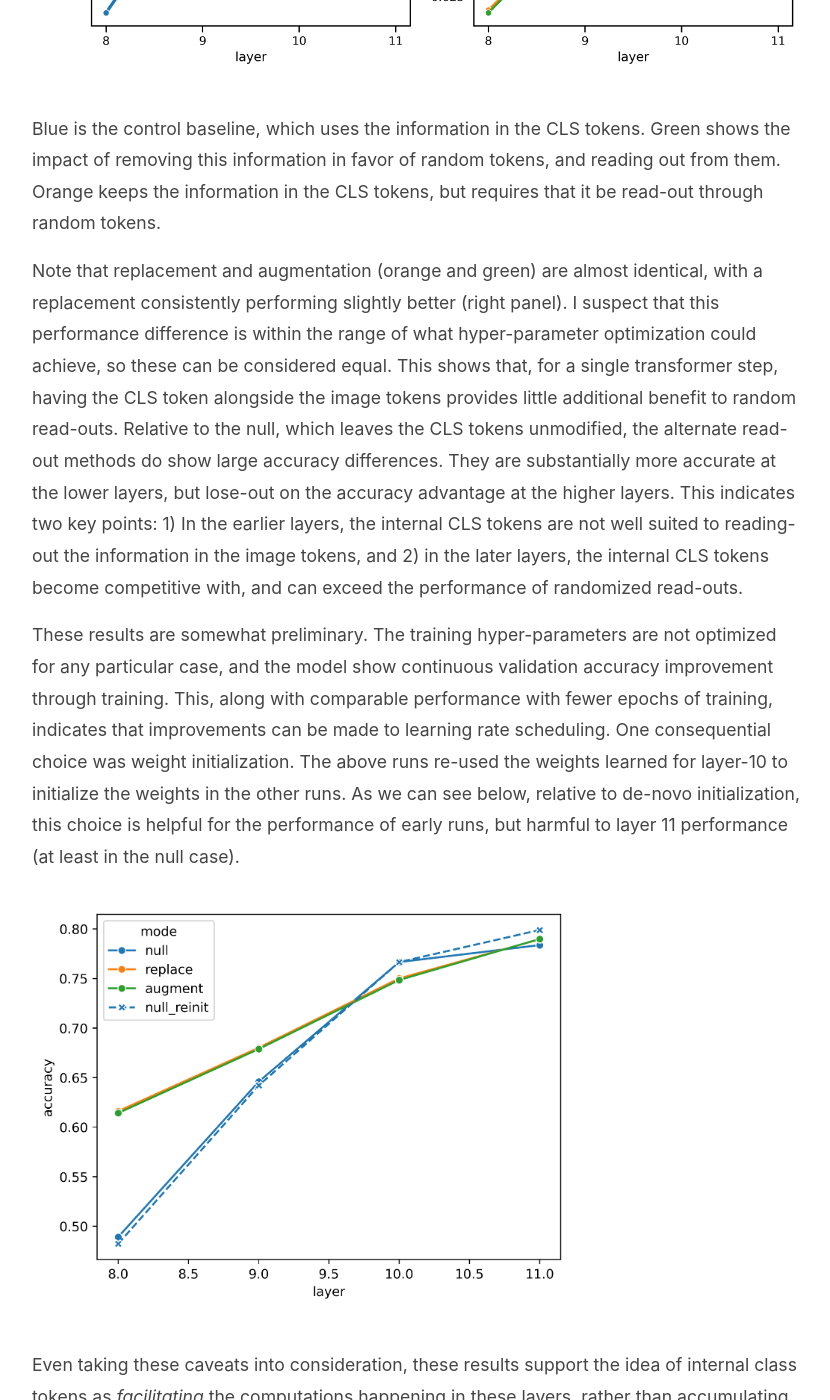
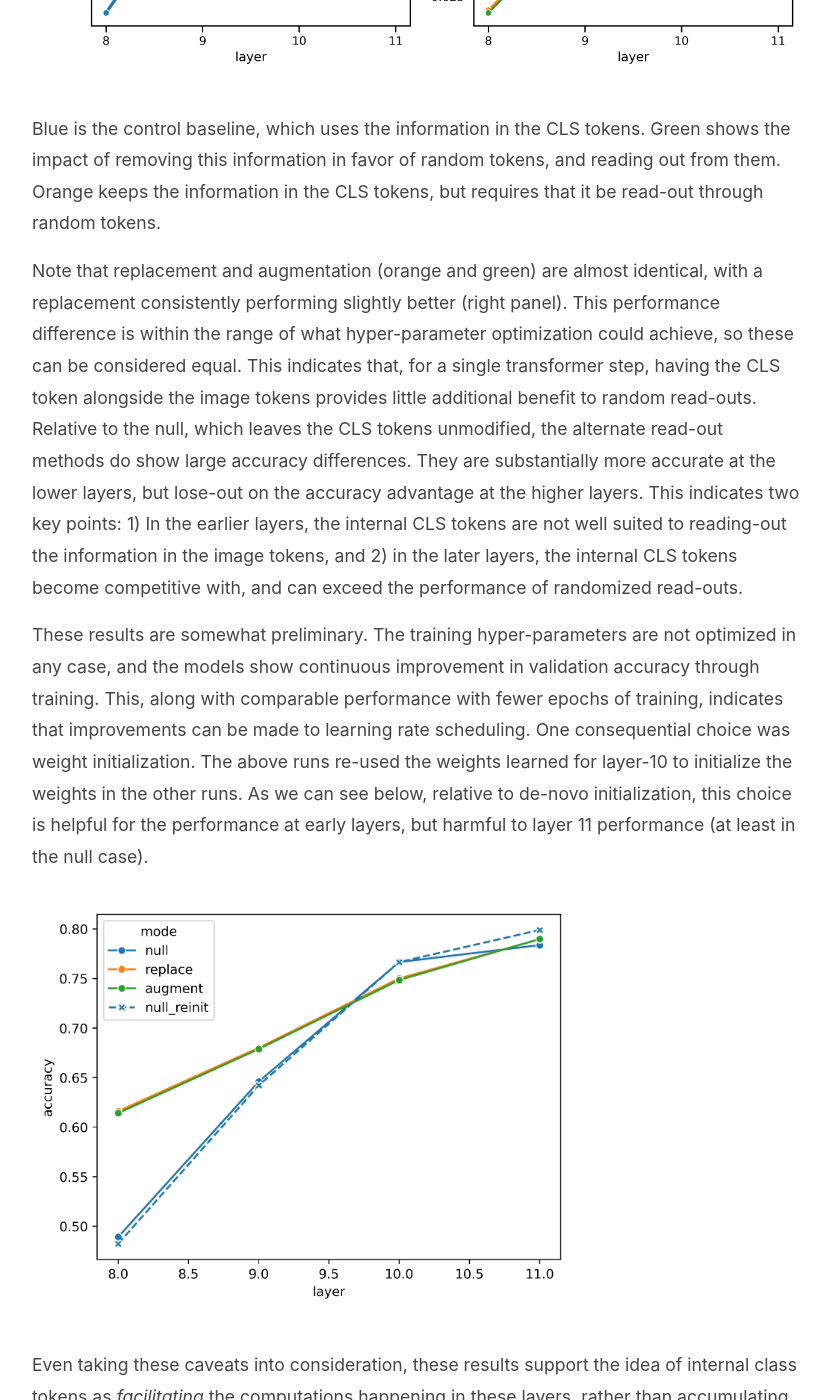
Before and after one commit to lrast/lrast.github.io, a Jekyll site: the page built from science/_posts/2026-02-13-lab_notes.md, in a window 1280 px wide and 1400 px high, scrolled down 3347 px. Shown: the whole window, without its empty margins (224-1054 px from the left). Built offline with Jekyll 4.4.1, drawn with Linux system fonts in a browser that asks for light colours; part of the change alters nothing that is shown; some of the changed text lies outside the part shown.

Commit message:
Edits and additional discussion 02/13

```diff
--- a/science/_posts/2026-02-13-lab_notes.md
+++ b/science/_posts/2026-02-13-lab_notes.md
@@ -59,27 +59,28 @@ Green shows the impact of removing this information in favor of random tokens, a
 Orange keeps the information in the CLS tokens, but requires that it be read-out through random tokens.
 
 Note that replacement and augmentation (orange and green) are almost identical, with a replacement consistently performing slightly better (right panel).
-I suspect that this performance difference is within the range of what hyper-parameter optimization could achieve, so these can be considered equal.
-This shows that, for a single transformer step, having the CLS token alongside the image tokens provides little additional benefit to random read-outs.
+This performance difference is within the range of what hyper-parameter optimization could achieve, so these can be considered equal.
+This indicates that, for a single transformer step, having the CLS token alongside the image tokens provides little additional benefit to random read-outs.
 Relative to the null, which leaves the CLS tokens unmodified, the alternate read-out methods do show large accuracy differences.
 They are substantially more accurate at the lower layers, but lose-out on the accuracy advantage at the higher layers.
 This indicates two key points: 1) In the earlier layers, the internal CLS tokens are not well suited to reading-out the information in the image tokens, and 2) in the later layers, the internal CLS tokens become competitive with, and can exceed the performance of randomized read-outs.
 
 These results are somewhat preliminary.
-The training hyper-parameters are not optimized for any particular case, and the model show continuous validation accuracy improvement through training.
+The training hyper-parameters are not optimized in any case, and the models show continuous improvement in validation accuracy through training.
 This, along with comparable performance with fewer epochs of training, indicates that improvements can be made to learning rate scheduling.
 One consequential choice was weight initialization.
 The above runs re-used the weights learned for layer-10 to initialize the weights in the other runs.
-As we can see below, relative to de-novo initialization, this choice is helpful for the performance of early runs, but harmful to layer 11 performance (at least in the null case).
+As we can see below, relative to de-novo initialization, this choice is helpful for the performance at early layers, but harmful to layer 11 performance (at least in the null case).
 
 ![Alternative Accuracy Curves ](/assets/images/2026-02-13/alt_accuracy_curves.png){:width="70%"}
 
 
-Even taking these caveats into consideration, these results support the idea of internal class tokens as _facilitating_ the computations happening in these layers, rather than accumulating label information: randomized CLS tokens perform better than the internal ones.
-The last two layers, on the other hand, show CLS tokens that are just as good or better than (optimized) random tokens at reading out the information in the image tokens.
-This indicates that these CLS tokens _do_ carry label-specific information.
-Another key finding is worth mentioning: with the right CLS token distribution, we can achieve fairly good accuracy, even at layer 8.
-
+Even taking these caveats into consideration, these results support the idea of internal class tokens as _facilitating_ the computations happening in these layers, rather than accumulating label information: randomized CLS tokens perform better than the internal ones when use for decoding.
+The last two layers, on the other hand, show CLS tokens that are just as good or better than (optimized) random tokens at reading out the information in image tokens.
+These CLS tokens are at minimum well-behaved for read-outs.
+Where they out-perform random CLS tokens, they can even be argued to contain label-specific information: they out-perform by virtue CLS-image token pairings.
+The failure of randomized readouts of CLS + image token ('augment') to outperform randomized read-outs of image tokens alone ('replace') provides evidence that the information found in CLS tokens is also distributed through the image tokens.
+Finally, it is worth ending on a practical note: with the right CLS token distribution, we can achieve internal readouts with fairly good accuracy, even at layer 8.
 
 
 
```
